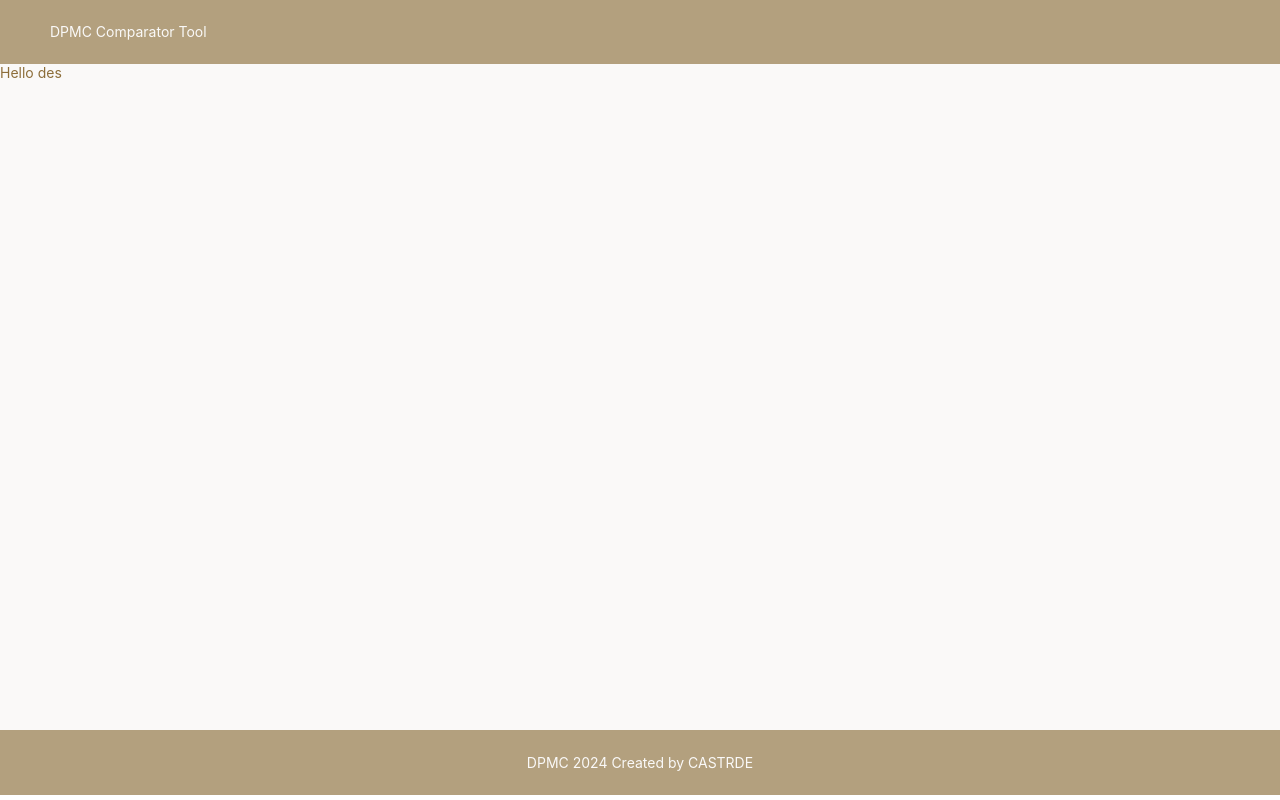
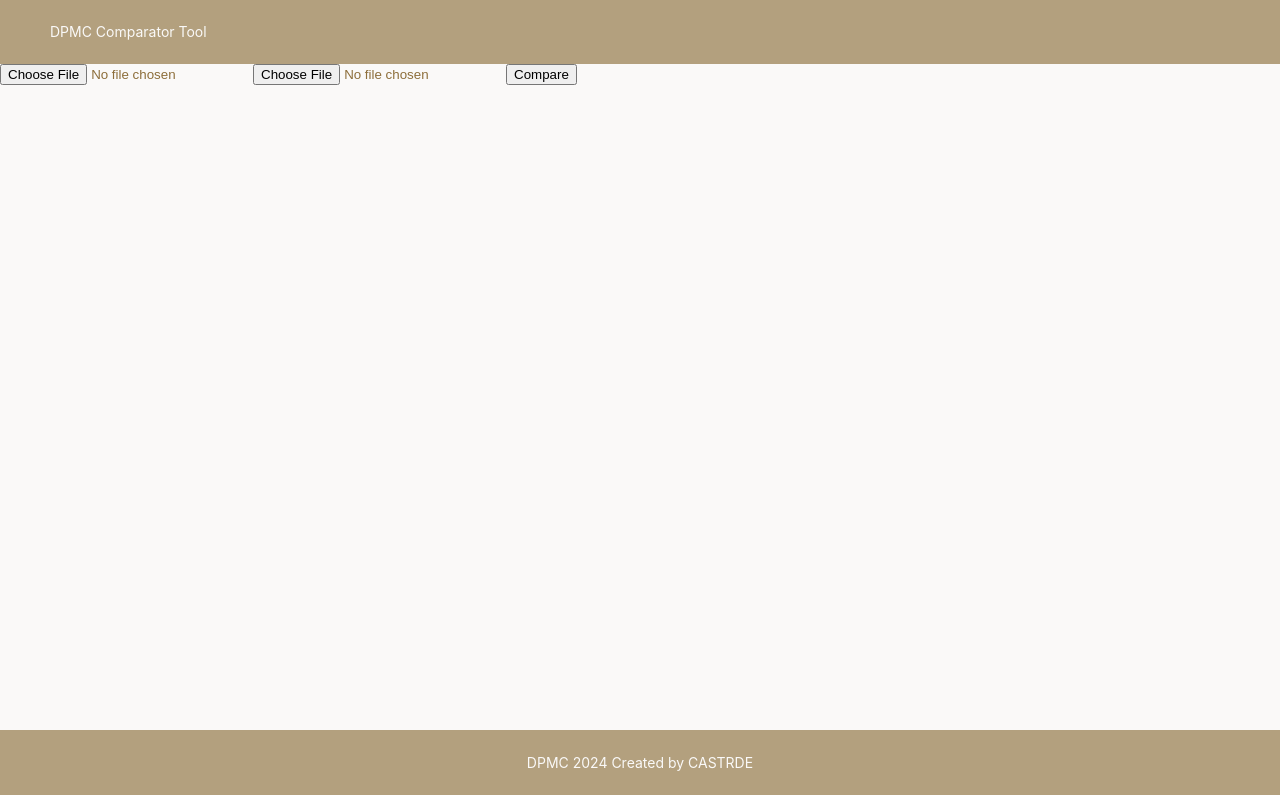
Before and after one commit to CDesiree/pdfcomparator-frontend, a React (Create React App) app: page / in a window 1280 px wide. Built offline with nearby package versions, Linux system fonts and the light colour scheme.

Commit message:
[feat] add input to send pdf to backend

```diff
--- a/src/components/pages/Home.jsx
+++ b/src/components/pages/Home.jsx
@@ -1,10 +1,38 @@
-import React from "react";
+import axios from "axios";
+import React, { useState } from "react";
 
 function Home() {
+    const [file1, setFile1] = useState(null);
+    const [file2, setFile2] = useState(null);
+
+    const handleFile1 = (event, fileKey) => {
+        setFile1(event.target.files[0]);
+    }
+
+    const handleFile2 = (event, fileKey) => {
+        setFile2(event.target.files[0]);
+    }
+     //To do: separate axios
+    const handleCompare = () => {
+        const formData = new FormData();
+        formData.append("file1", file1);
+        formData.append("file2", file2);
+
+        axios.post("http://localhost:8080/api/pdf/compare", formData)
+            .then(response => {
+                console.log(response.data);
+            })
+            .catch(error => {
+                console.error("Error: ", error);
+            })
+    }
+
     return (
         <>
             <div className="home-page">
-                Hello des
+                <input type="file" onChange={handleFile1} />
+                <input type="file" onChange={handleFile2} />
+                <button onClick={handleCompare}>Compare</button>
             </div>
         </>
     );
```
